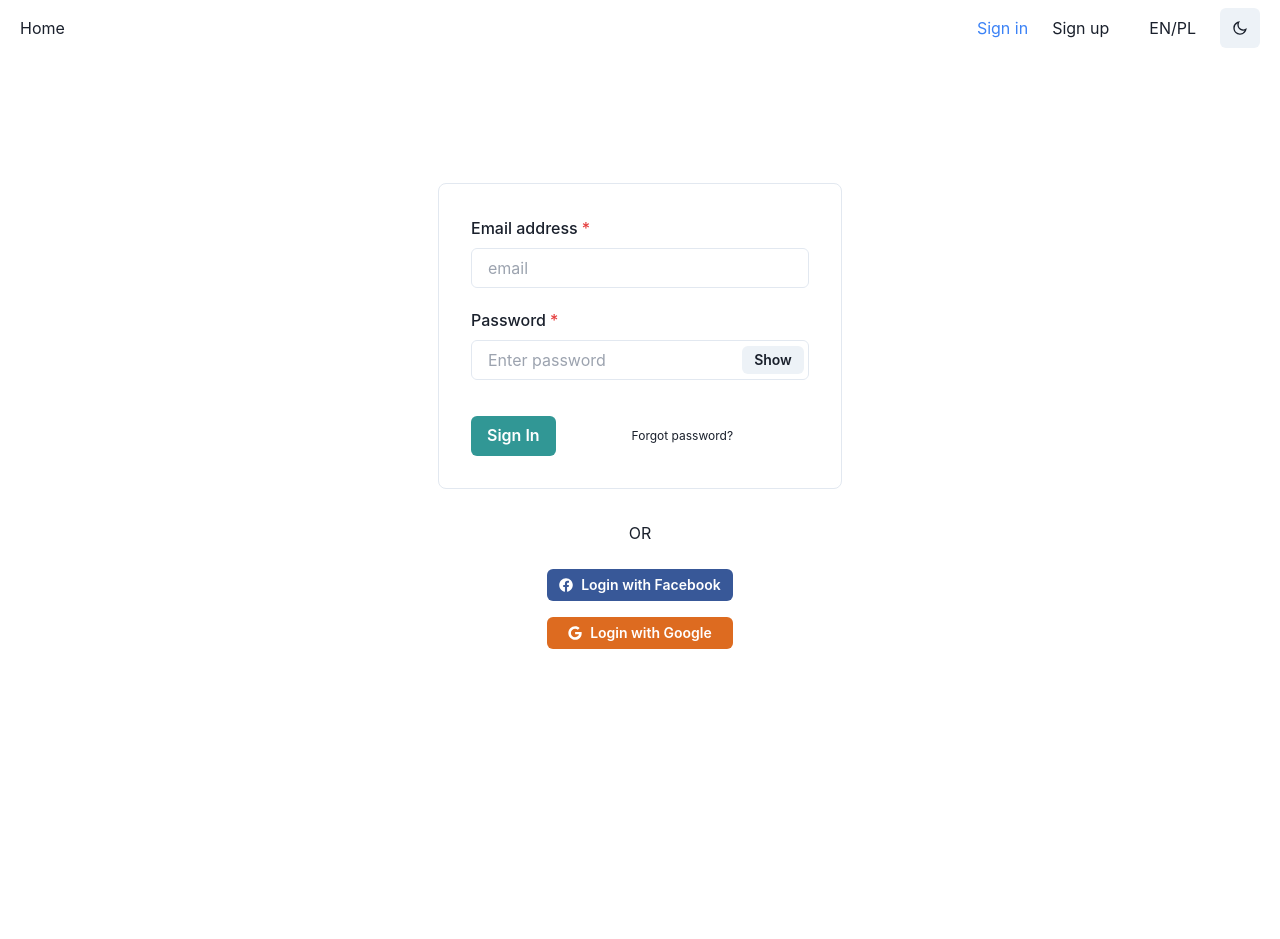
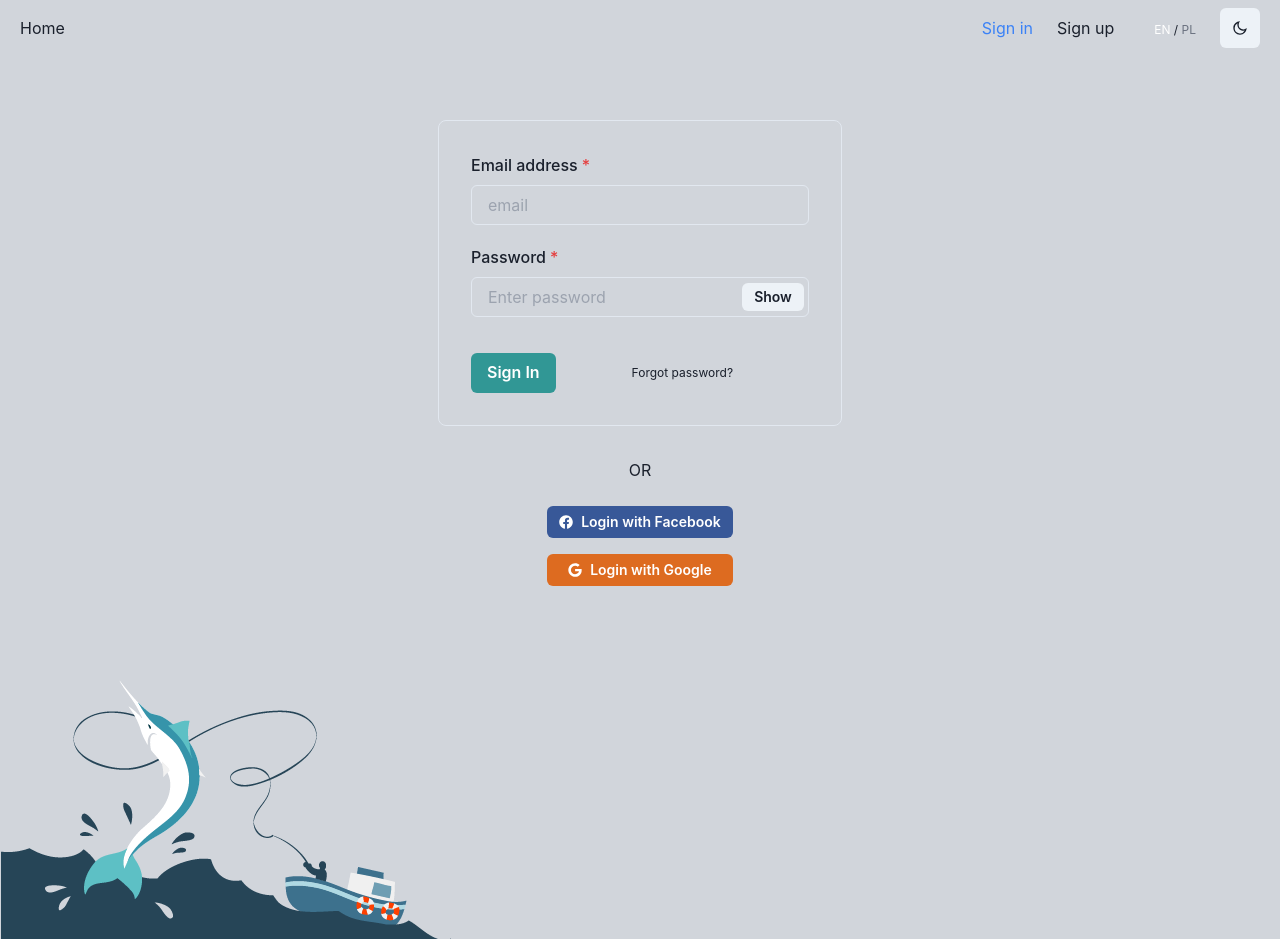
Before and after one commit to DamianWrooby/fishermans-diary, a Next.js app: page /login in a window 1280 px wide. Before the commit the page ends 800 px from the top, so only its background shows below. Built offline with nearby package versions, Linux system fonts and the light colour scheme; no server answers.

Commit message:
Add layout component

```diff
--- a/components/atoms/LanguageToggler.tsx
+++ b/components/atoms/LanguageToggler.tsx
@@ -1,13 +1,18 @@
+import { useEffect } from 'react';
 import { useRouter } from 'next/router';
 import { parseCookies, setCookie } from 'nookies';
 
 const LanguageToggler = (): JSX.Element => {
   const router = useRouter();
+  const { locale } = useRouter();
+  const cookies = parseCookies();
+
+  useEffect(() => {
+    console.log({ cookies });
+  }, []);
 
   const changeLan = (lan) => {
-    const cookies = parseCookies();
-    console.log({ cookies });
-    setCookie(null, 'NEXT_LOCALE', lan, { maxAge: 30 * 24 * 60 * 60 });
+    setCookie(null, 'NEXT_LOCALE', lan, { maxAge: 1 * 2 * 60 * 60 });
     if (lan === 'en') {
       router.push(`/en${router.pathname}`, `/en${router.pathname}`, {
         locale: 'en',
@@ -18,12 +23,29 @@ const LanguageToggler = (): JSX.Element => {
         locale: 'pl',
       });
     }
+    console.log({ cookies });
   };
 
   return (
-    <div className="inline">
-      <button onClick={() => changeLan('en')}>EN</button>/
-      <button onClick={() => changeLan('pl')}>PL</button>
+    <div className="inline text-xs">
+      <button
+        className={
+          locale === 'en' ? 'text-white' : 'text-gray-500 hover:text-white'
+        }
+        onClick={() => changeLan('en')}
+      >
+        EN{' '}
+      </button>
+      <span> / </span>
+      <button
+        className={
+          locale === 'pl' ? 'text-white' : 'text-gray-500 hover:text-white'
+        }
+        onClick={() => changeLan('pl')}
+      >
+        {' '}
+        PL
+      </button>
     </div>
   );
 };
--- a/components/molecules/Menu.tsx
+++ b/components/molecules/Menu.tsx
@@ -19,7 +19,7 @@ const Menu = (): JSX.Element => {
           <ul className="flex flex-row">
             <li
               className={
-                router.pathname == '/'
+                router.pathname == '/login'
                   ? 'dark:text-blue-300 text-blue-500'
                   : 'dark:hover:text-blue-300 hover:text-blue-500'
               }
@@ -48,7 +48,7 @@ const Menu = (): JSX.Element => {
           <ul className="flex flex-row">
             <li
               className={
-                router.pathname == '/catches/my-catches'
+                router.pathname == '/'
                   ? 'dark:text-blue-300 text-blue-500'
                   : 'dark:hover:text-blue-300 hover:text-blue-500'
               }
--- /dev/null
+++ b/layouts/layout.tsx
@@ -0,0 +1,13 @@
+import Menu from '../components/molecules/Menu';
+
+const Layout = ({ children }) => {
+  return (
+    <div className="bg-gray-300 dark:bg-bg-gray">
+      <Menu />
+      {children}
+      <img src="/angler.png" />
+    </div>
+  );
+};
+
+export default Layout;
--- a/pages/account.tsx
+++ b/pages/account.tsx
@@ -4,7 +4,7 @@ import { Button } from '@chakra-ui/react';
 import Link from 'next/link';
 import { useAuth } from '../contexts/authContext';
 import { signOut } from '../services/firebase';
-import Menu from '../components/molecules/Menu';
+import Layout from '../layouts/layout';
 
 const Account: React.FC<React.ReactNode> = () => {
   const user = useAuth();
@@ -27,8 +27,7 @@ const Account: React.FC<React.ReactNode> = () => {
   }, [user]);
 
   return (
-    <>
-      <Menu />
+    <Layout>
       {user.data ? (
         <div className="flex flex-col justify-center items-center h-screen">
           <p className="p-2">{`Welcome ${user.data.email}`}</p>
@@ -47,7 +46,7 @@ const Account: React.FC<React.ReactNode> = () => {
           </Link>
         </div>
       ) : null}
-    </>
+    </Layout>
   );
 };
 
--- a/pages/catches/add-catch.tsx
+++ b/pages/catches/add-catch.tsx
@@ -9,7 +9,7 @@ import {
   ModalCloseButton,
   useDisclosure,
 } from '@chakra-ui/react';
-import Menu from '../../components/molecules/Menu';
+import Layout from '../../layouts/layout';
 import { MemoCatchMap } from '../../components/molecules/CatchMap';
 import CatchForm from '../../components/molecules/CatchForm';
 import { useAuth } from '../../contexts/authContext';
@@ -25,8 +25,7 @@ const AddCatch = (): React.ReactNode => {
   };
 
   return (
-    <div className="h-screen">
-      <Menu />
+    <Layout>
       {user.isAuthenticated ? (
         <>
           <MemoCatchMap getDataCallback={getData} showFormCallback={onOpen} />
@@ -52,7 +51,7 @@ const AddCatch = (): React.ReactNode => {
           .
         </p>
       )}
-    </div>
+    </Layout>
   );
 };
 
--- a/pages/catches/my-catches.tsx
+++ b/pages/catches/my-catches.tsx
@@ -3,7 +3,7 @@ import Head from 'next/head';
 import { Button } from '@chakra-ui/react';
 import Link from 'next/link';
 import { FaArrowRight } from 'react-icons/fa';
-import Menu from '../../components/molecules/Menu';
+import Layout from '../../layouts/layout';
 import { useAuth } from '../../contexts/authContext';
 import CatchButton from '../../components/atoms/CatchButton';
 import CatchList from '../../components/organisms/CatchList';
@@ -13,7 +13,7 @@ const Home = (): React.ReactNode => {
 
   return (
     <div className="h-screen">
-      <Menu />
+      <Layout>
         {user.data ? (
           <>
             <div className="p-5 pt-12">
@@ -57,6 +57,7 @@ const Home = (): React.ReactNode => {
             </Link>
           </div>
         )}
+      </Layout>
     </div>
   );
 };
--- a/pages/create-account.tsx
+++ b/pages/create-account.tsx
@@ -1,12 +1,11 @@
 import SignUpForm from '../components/molecules/SignUpForm';
-import Menu from '../components/molecules/Menu';
+import Layout from '../layouts/layout';
 
 const CreateAccount: React.ReactNode = () => {
   return (
-    <>
-      <Menu />
+    <Layout>
       <SignUpForm />
-    </>
+    </Layout>
   );
 };
 
--- a/pages/delete-account.tsx
+++ b/pages/delete-account.tsx
@@ -3,7 +3,7 @@ import { useEffect } from 'react';
 import { Button } from '@chakra-ui/react';
 import { useAuth } from '../contexts/authContext';
 import { deleteUser } from '../services/firebase';
-import Menu from '../components/molecules/Menu';
+import Layout from '../layouts/layout';
 
 const DeleteAccount = (): JSX.Element => {
   const user = useAuth();
@@ -19,8 +19,7 @@ const DeleteAccount = (): JSX.Element => {
   }, []);
 
   return (
-    <>
-      <Menu />
+    <Layout>
       {user.isAuthenticated ? (
         <div className="container flex flex-col justify-center items-center h-screen">
           <p className="p-2">Are you crazy?</p>
@@ -34,7 +33,7 @@ const DeleteAccount = (): JSX.Element => {
           </Button>
         </div>
       ) : null}
-    </>
+    </Layout>
   );
 };
 
--- a/pages/index.tsx
+++ b/pages/index.tsx
@@ -4,7 +4,7 @@ import Head from 'next/head';
 import { Button } from '@chakra-ui/react';
 import Link from 'next/link';
 import { FaArrowRight } from 'react-icons/fa';
-import Menu from '../components/molecules/Menu';
+import Layout from '../layouts/layout';
 import { useAuth } from '../contexts/authContext';
 import CatchButton from '../components/atoms/CatchButton';
 import CatchList from '../components/organisms/CatchList';
@@ -19,15 +19,16 @@ const Home = (): React.ReactNode => {
 
   useEffect(() => {
     console.log(user);
+    console.log('locale:', locale);
   }, [user]);
 
   return (
-    <div className="h-screen">
+    <Layout>
       <Head>
         <title>Fisherman&apos;s Diary</title>
         <meta name="viewport" content="initial-scale=1.0, width=device-width" />
+        <meta name="description" content="Fishbook - every angler's diary" />
       </Head>
-      <Menu />
       {user.data ? (
         <>
           <div className="p-5 pt-12">
@@ -52,7 +53,7 @@ const Home = (): React.ReactNode => {
           <CatchButton />
         </>
       ) : (
-        <div className="container flex flex-col justify-center items-center h-screen">
+        <div className="container flex flex-col justify-center items-center h-screen -my-16">
           <Link href="/login">
             <a href="/login" className="p-2">
               <Button colorScheme="blue" size="sm">
@@ -74,7 +75,7 @@ const Home = (): React.ReactNode => {
           </Link>
         </div>
       )}
-    </div>
+    </Layout>
   );
 };
 
--- a/pages/login.tsx
+++ b/pages/login.tsx
@@ -3,7 +3,7 @@ import { FaFacebook, FaGoogle } from 'react-icons/fa';
 import { useRouter } from 'next/router';
 import SignInForm from '../components/molecules/SignInForm';
 import { fbAuth, gAuth } from '../services/firebase';
-import Menu from '../components/molecules/Menu';
+import Layout from '../layouts/layout';
 import { useAuth } from '../contexts/authContext';
 
 const Login = (): JSX.Element => {
@@ -26,9 +26,8 @@ const Login = (): JSX.Element => {
   };
 
   return (
-    <>
-      <div className="container h-screen flex flex-col">
-        <Menu />
+    <Layout>
+      <div className="container py-16 flex flex-col">
         <div className="w-full h-full flex flex-col justify-center items-center">
           {user.data ? (
             <p>You're logged in.</p>
@@ -60,7 +59,7 @@ const Login = (): JSX.Element => {
           )}
         </div>
       </div>
-    </>
+    </Layout>
   );
 };
 
--- a/pages/password-reset.tsx
+++ b/pages/password-reset.tsx
@@ -1,5 +1,6 @@
 import { useState } from 'react';
 import Link from 'next/link';
+import Layout from '../layouts/layout';
 import { Formik, Form, Field } from 'formik';
 import * as Yup from 'yup';
 import {
@@ -23,6 +24,7 @@ const PasswordReset = (): React.ReactNode => {
   });
 
   return (
+    <Layout>
       <div className="flex h-screen justify-center items-center">
         <Box
           maxW="md"
@@ -99,6 +101,7 @@ const PasswordReset = (): React.ReactNode => {
           </Link>
         </Box>
       </div>
+    </Layout>
   );
 };
 export default PasswordReset;
--- a/tailwind.config.js
+++ b/tailwind.config.js
@@ -718,6 +718,11 @@ module.exports = {
       40: '40',
       50: '50',
     },
+    extend: {
+      colors: {
+        'bg-gray':'#1A202C',
+      }
+    }
   },
   variantOrder: [
     'first',
```
Also changed, not shown: public/angler.png (added). Lines whose indentation alone changed are shown as unchanged.
